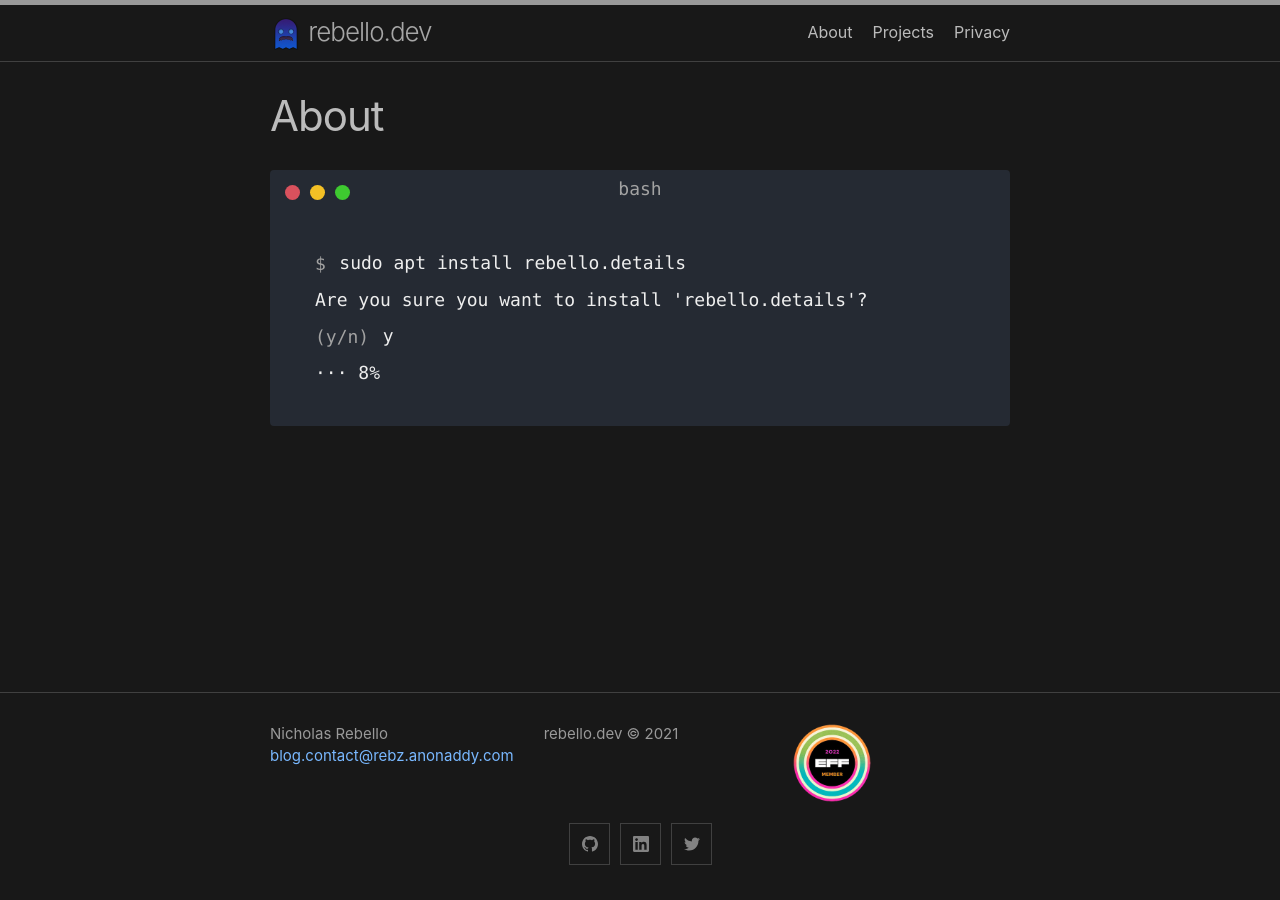
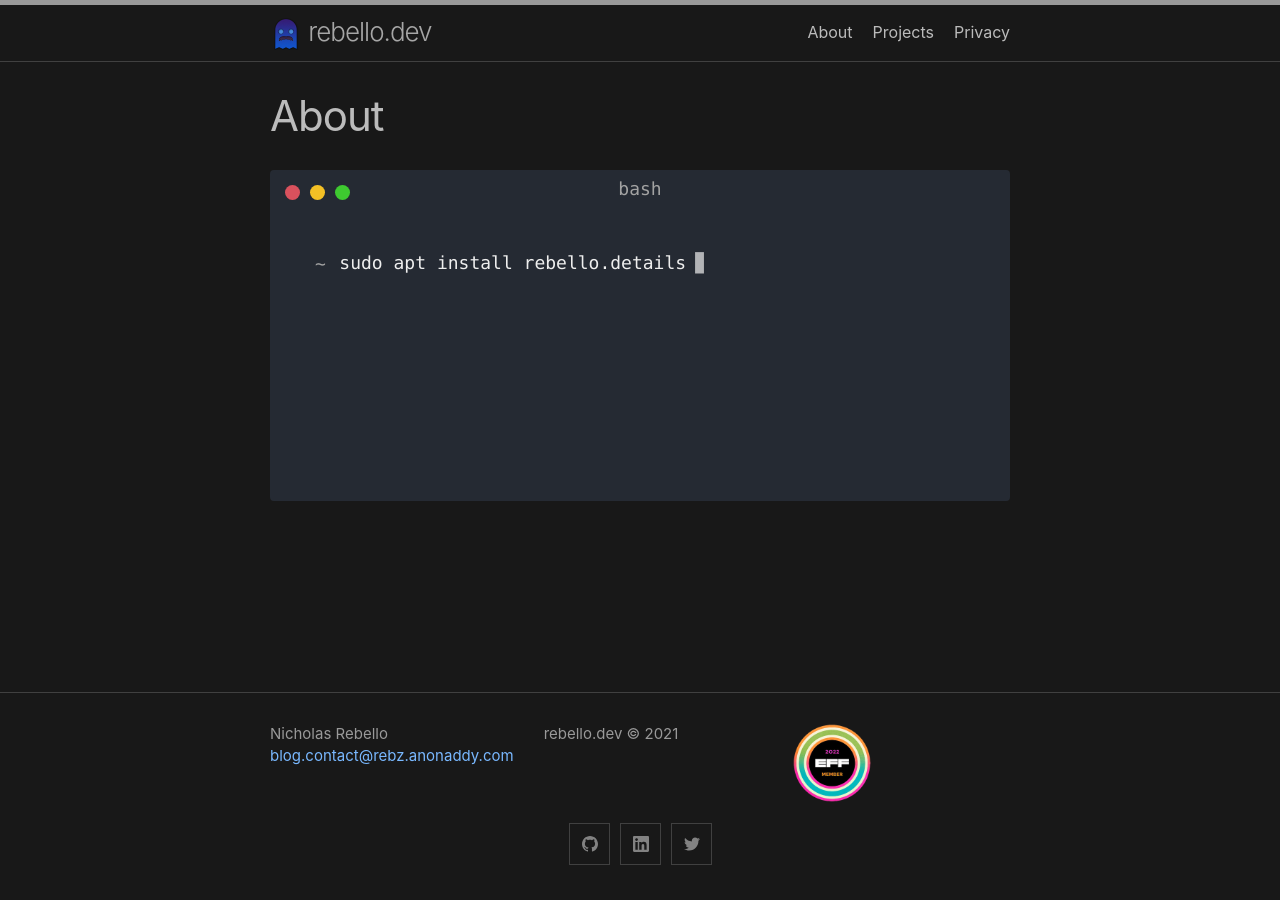
Before and after one commit to NicholasRebello/rebello.dev, a Jekyll site: the page built from about.markdown, in a window 1280 px wide. Built offline with Jekyll 4.4.1, drawn with Linux system fonts in a browser that asks for light colours.

Commit message:
Updating about page

```diff
--- a/about.markdown
+++ b/about.markdown
@@ -14,36 +14,14 @@ Welcome to my portfolio/blog site! Here you will find documentation on my journe
 * <a href="https://twitter.com/Rebello_N">Twitter</a>  -->
 
 <!-- the termynal container -->
-<!-- <div id="termynal" data-termynal>
-    <span data-ty="input">sudo apt install rebello.details</span>
+<div id="termynal" data-termynal typeDelay="40" startDelay="300">
+    <span data-ty="input" data-ty-prompt="~">sudo apt install rebello.details</span>
     <span data-ty="progress"></span>
     <span data-ty>Successfully installed rebello.details</span>
-    <span data-ty><a href="https://github.com/NicholasRebello">GitHub</a></span>
-    <span data-ty><a href="https://linkedin.com/in/nicholas-rebello-7620b596">LinkedIn</a></span>
-    <span data-ty><a href="https://twitter.com/Rebello_N">Twitter</a></span>
-</div> -->
+    <span data-ty data-ty-prompt=">"><a href="https://github.com/NicholasRebello">GitHub</a></span>
+    <span data-ty data-ty-prompt=">"><a href="https://linkedin.com/in/nicholas-rebello-7620b596">LinkedIn</a></span>
+    <span data-ty data-ty-prompt=">"><a href="https://twitter.com/Rebello_N">Twitter</a></span>
+</div>
 
 <!-- include and initialise termynal.js -->
-<!-- <script src="/assets/js/termynal.js" data-termynal-container="#termynal"></script> -->
-
-<!-- the termynal container -->
-<div id="termynal"></div>
-
-<!-- include and initialise termynal.js -->
-<script src="/assets/js/termynal.js"></script>
-<script>
-    var termynal = new Termynal('#termynal', {
-    typeDelay: 40,
-    lineDelay: 700,
-    lineData: [
-        { type: 'input', prompt: '$', value: 'sudo apt install rebello.details' },
-        { value: 'Are you sure you want to install \'rebello.details\'?' },
-        { type: 'input',  typeDelay: 500, prompt: '(y/n)', value: 'y' },
-        { type: 'progress', progressChar: '·' },
-        { value: 'Installed \'rebello.details\'' },
-        { prompt:'>', value: "test" },
-        { prompt:'>', value: "test" },
-        { prompt:'>', value: "test" },
-    ]
-    });
-</script>
+<script src="/assets/js/termynal.js" data-termynal-container="#termynal"></script>
```
